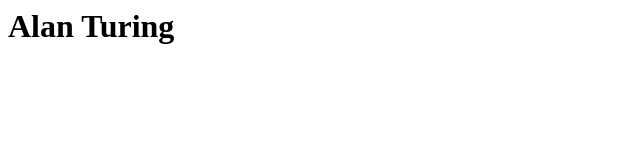
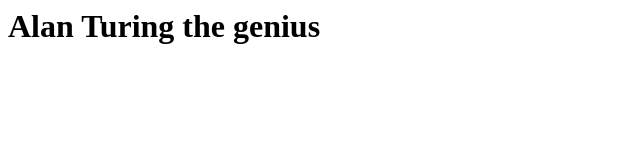
Before and after one commit to sam7900/tribute, a plain HTML site: page index.html in a window 1280 px wide. Shown: the whole page, without its empty margins (0-640 px from the left). Drawn offline with Linux system fonts and the light colour scheme.

Commit message:
Update index.html

```diff
--- a/index.html
+++ b/index.html
@@ -5,7 +5,7 @@
 <body>
   <div id="main">
 
-<h1 id="title">Alan Turing</h1>
+<h1 id="title">Alan Turing the genius</h1>
   </div>
 </body>
   <script src="https://cdn.freecodecamp.org/testable-projects-fcc/v1/bundle.js"></script>
```
